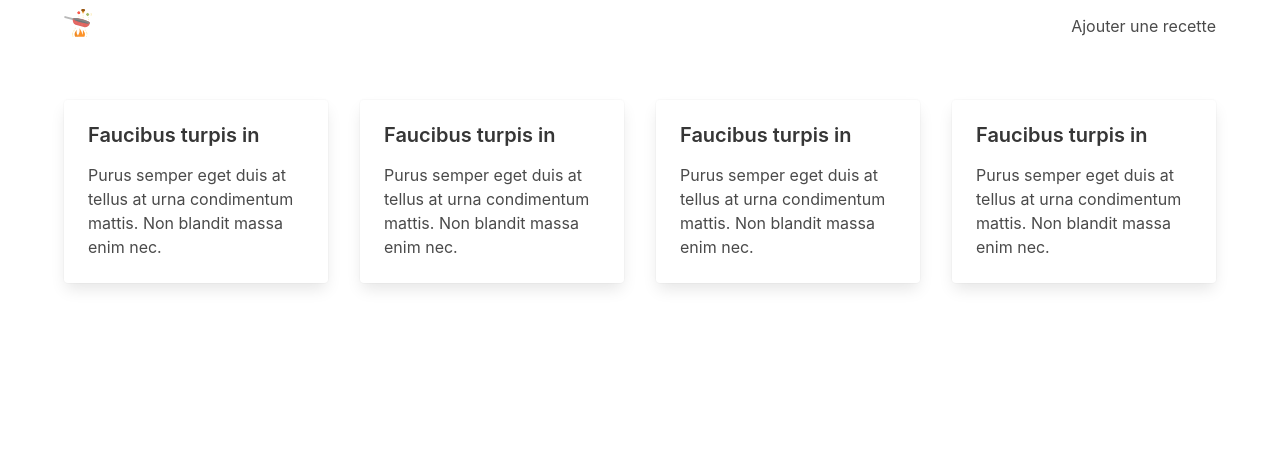
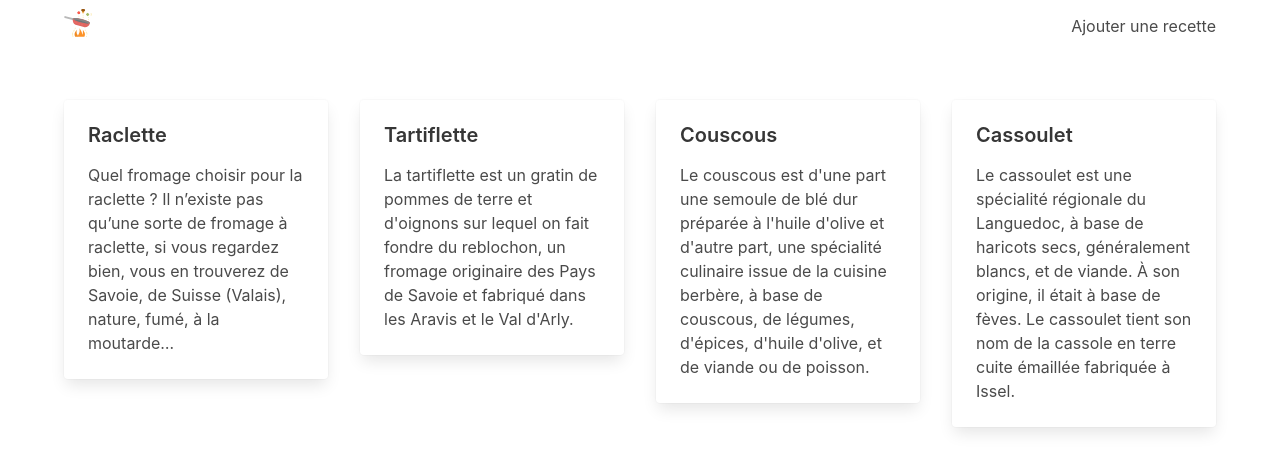
Before and after one commit to antoinecellier/codelab-react-2019, a React (Create React App) app: page / in a window 1280 px wide. Shown: the top 472 px of the page. Built offline with nearby package versions, Linux system fonts and the light colour scheme.

Commit message:
:card_file_box: Update dataset

```diff
--- a/src/pages/home/index.js
+++ b/src/pages/home/index.js
@@ -2,38 +2,31 @@ import React from "react";
 import RecipeCard from "../../components/RecipeCard"
 
 function HomePage() {
+
   const recipes = [
       {
           id: 1,
-      image: "https://source.unsplash.com/aHrxrT1q2h0/800x600",
-      title: "Faucibus turpis in",
+          title: "Raclette",
           body:
-        "Purus semper eget duis at tellus at urna condimentum mattis. Non blandit massa enim nec.",
-      url: "/post/golden-gate"
+          "Quel fromage choisir pour la raclette ? Il n’existe pas qu’une sorte de fromage à raclette, si vous regardez bien, vous en trouverez de Savoie, de Suisse (Valais), nature, fumé, à la moutarde…",
       },
       {
           id: 2,
-      image: "https://source.unsplash.com/BkmdKnuAZtw/800x600",
-      title: "Faucibus turpis in",
+          title: "Tartiflette",
           body:
-        "Purus semper eget duis at tellus at urna condimentum mattis. Non blandit massa enim nec.",
-      url: "/post/beach"
+          "La tartiflette est un gratin de pommes de terre et d'oignons sur lequel on fait fondre du reblochon, un fromage originaire des Pays de Savoie et fabriqué dans les Aravis et le Val d'Arly.",
       },
       {
           id: 3,
-      image: "https://source.unsplash.com/3XN-BNRDUyY/800x600",
-      title: "Faucibus turpis in",
+          title: "Couscous",
           body:
-        "Purus semper eget duis at tellus at urna condimentum mattis. Non blandit massa enim nec.",
-      url: "/post/road"
+          "Le couscous est d'une part une semoule de blé dur préparée à l'huile d'olive et d'autre part, une spécialité culinaire issue de la cuisine berbère, à base de couscous, de légumes, d'épices, d'huile d'olive, et de viande ou de poisson.",
       },
       {
           id: 4,
-      image: "https://source.unsplash.com/eOcyhe5-9sQ/800x600",
-      title: "Faucibus turpis in",
+          title: "Cassoulet",
           body:
-        "Purus semper eget duis at tellus at urna condimentum mattis. Non blandit massa enim nec.",
-      url: "/post/ballons"
+          "Le cassoulet est une spécialité régionale du Languedoc, à base de haricots secs, généralement blancs, et de viande. À son origine, il était à base de fèves. Le cassoulet tient son nom de la cassole en terre cuite émaillée fabriquée à Issel.",
       }
   ]
 
```
Lines whose indentation alone changed are shown as unchanged.
